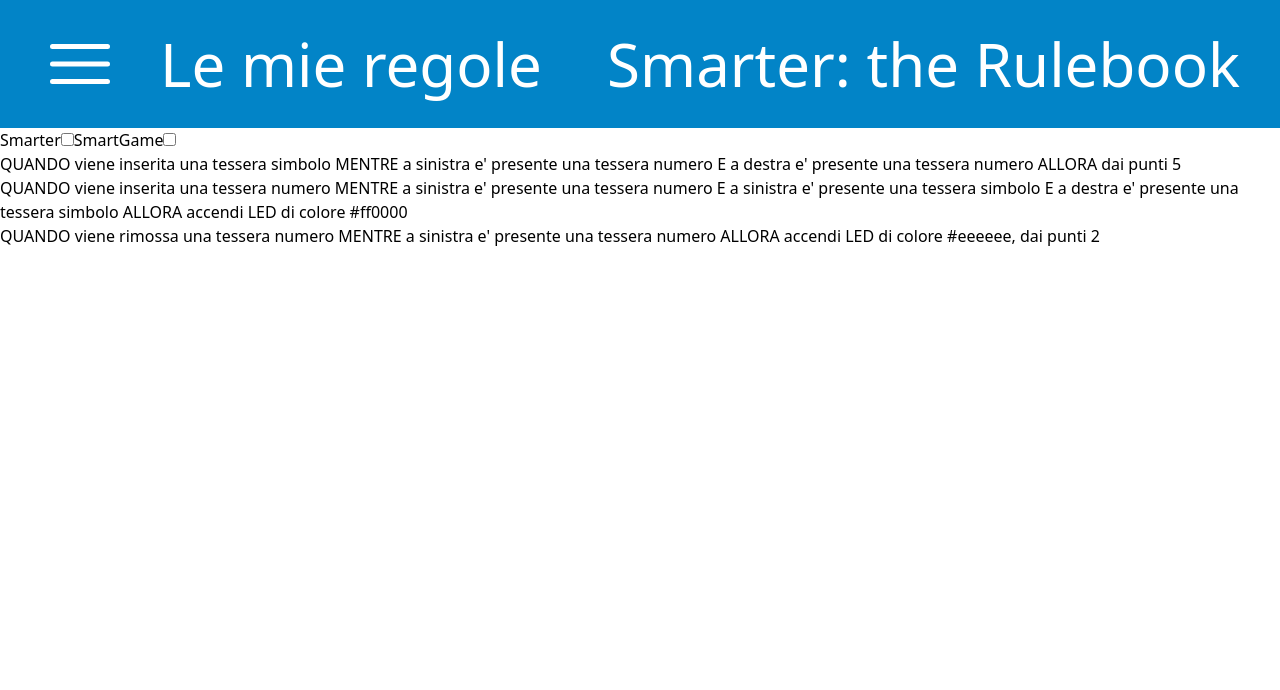
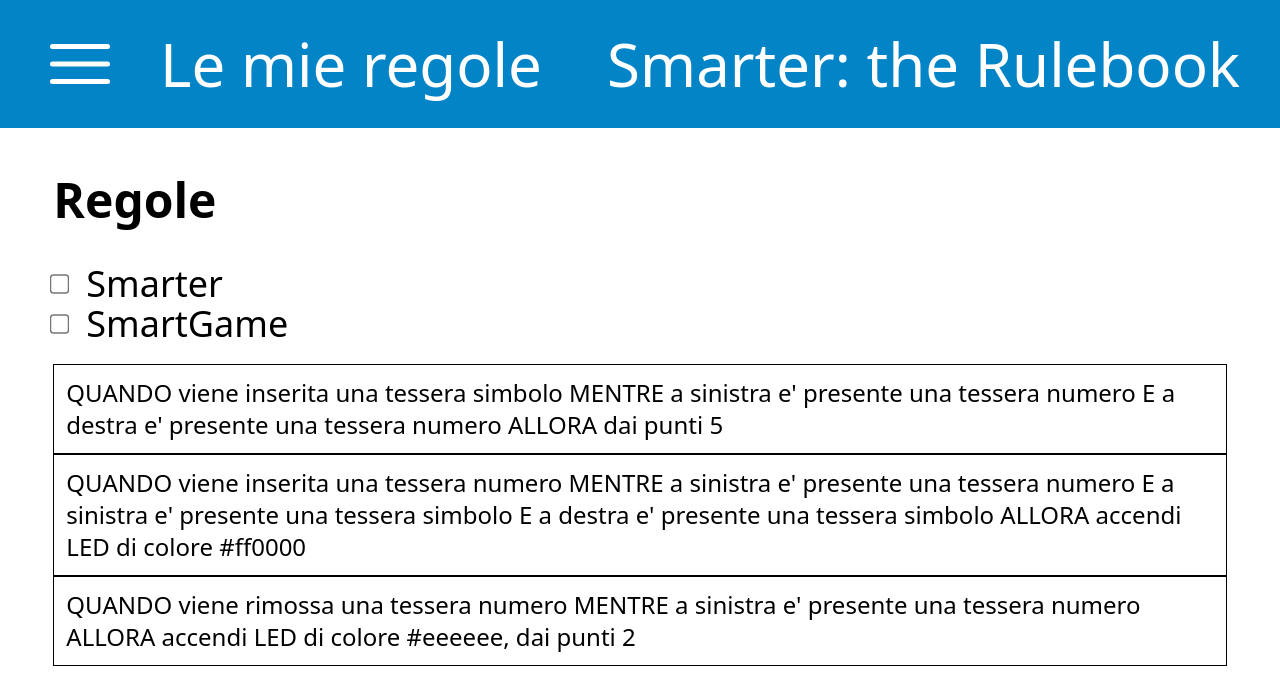
Before and after one commit to daviFrag/new-sensation, a Next.js app: page /rules in a window 1280 px wide. Shown: the top 690 px of the page. Built offline with nearby package versions, Linux system fonts and the light colour scheme.

Commit message:
rules css

```diff
--- a/src/app/(main)/rules/RulesLoaded.tsx
+++ b/src/app/(main)/rules/RulesLoaded.tsx
@@ -11,17 +11,18 @@
 
   return (
     <main>
-      <div>
+      <h1 className="w-11/12 mx-auto text-5xl font-semibold pt-12 pb-5">Regole</h1>
+      <div className="w-11/12 mx-auto text-4xl py-5">
         {vocabularies.map((v) => (
-          <label key={v}>
+          <label key={v} className="flex gap-5">
+            <input type="checkbox" value={v} className="scale-150"/>
             {v}
-            <input type="checkbox" value={v} />
           </label>
         ))}
       </div>
-      <div>
+      <div className="w-11/12 mx-auto">
         {rules.map((r) => (
-          <div key={r.id}>{convertRuleToString(r)}</div>
+          <div key={r.id} className="text-2xl border border-black p-3">{convertRuleToString(r)}</div>
         ))}
       </div>
     </main>
```
